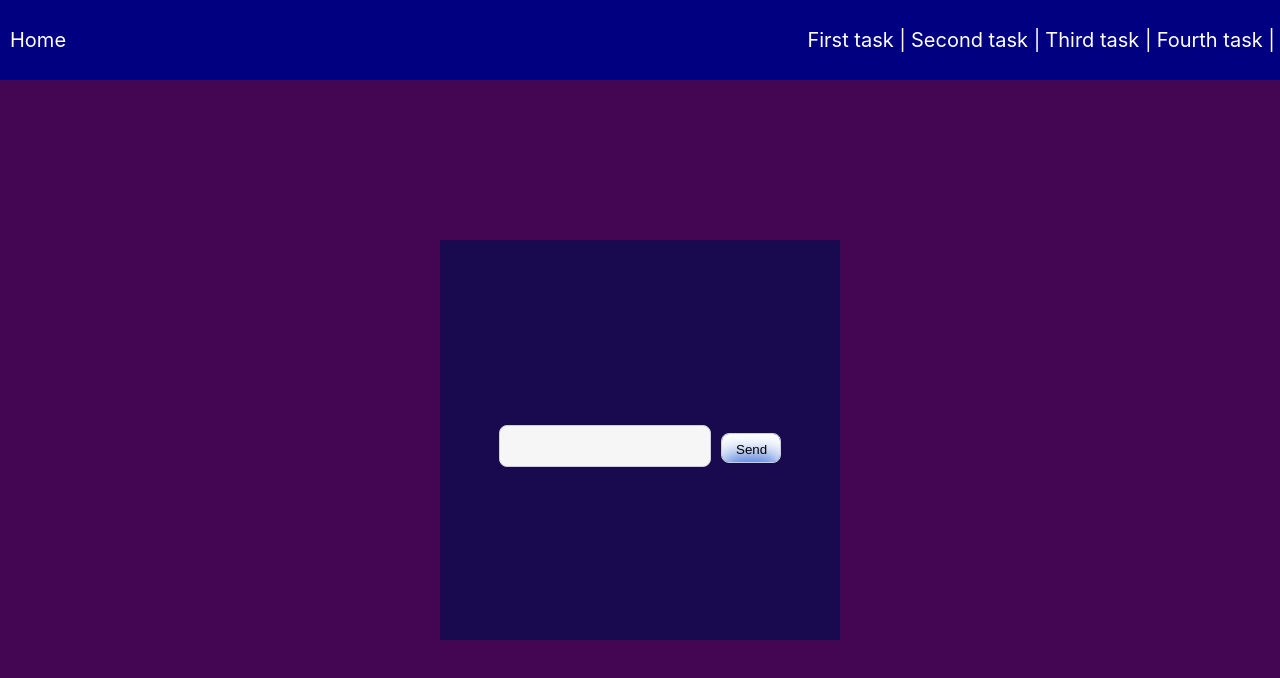
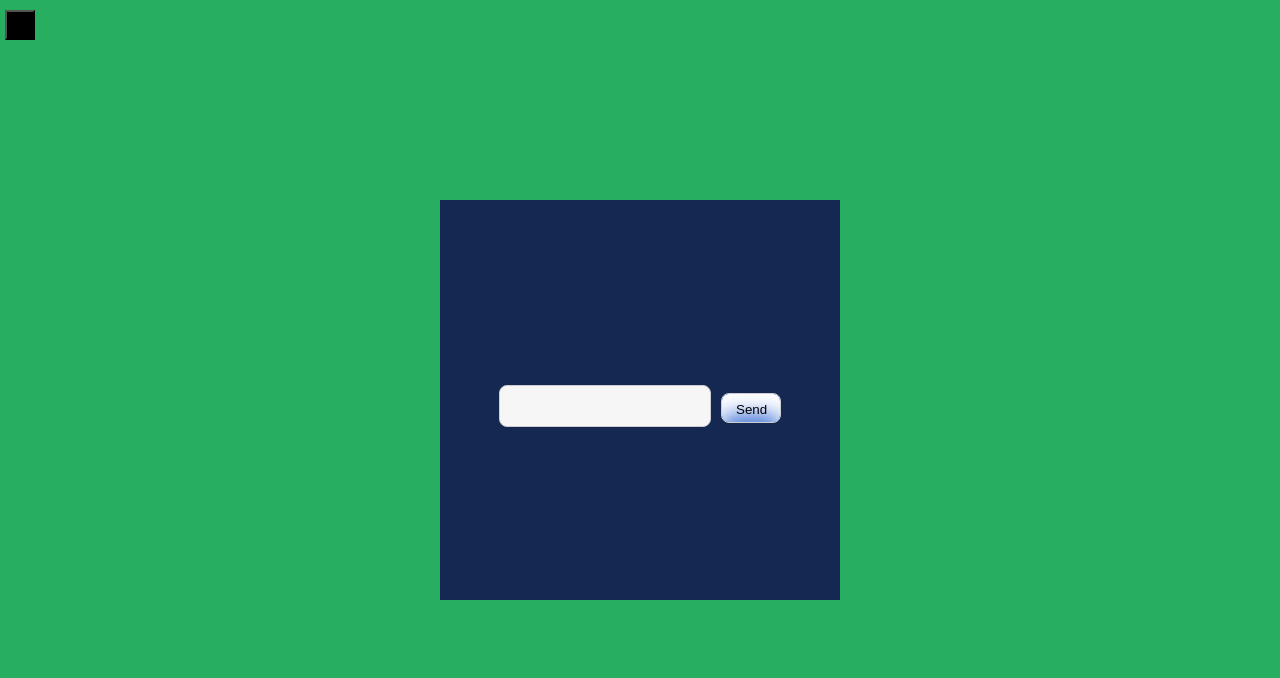
Before and after one commit to AlexeyGorbachevskiy/Ignat_Tasks, a React (Create React App) app in the folder my-app/: page /#/fourth_task in a window 1280 px wide. Shown: the top 678 px of the page. Built offline with nearby package versions, Linux system fonts and the light colour scheme; the HTML template or start-up script is replaced by a standard one.

Commit message:
5 task is in progress

```diff
--- a/my-app/public/index.html
+++ b/my-app/public/index.html
@@ -11,6 +11,7 @@
     />
     <link rel="apple-touch-icon" href="%PUBLIC_URL%/logo192.png"/>
 
+    <link href="https://fonts.googleapis.com/icon?family=Material+Icons" rel="stylesheet">
     <!--
       manifest.json provides metadata used when your web app is installed on a
       user's mobile device or desktop. See https://developers.google.com/web/fundamentals/web-app-manifest/
--- a/my-app/src/App.css
+++ b/my-app/src/App.css
@@ -1,20 +1,10 @@
 .container{
-    display: grid;
-    grid-template-rows: 10% 1fr;
-    min-width: 100vw;
-    min-height: 100vh;
-    background-color: #440553;
-}
-
-.content{
+    height: 100vh;
+    position: relative;
+    overflow-x:hidden;
+    background-color: #27ae60;
     display: flex;
-    flex-direction: column;
     justify-content: center;
     align-items: center;
+    color: white;
 }
-
-.greeting{
-    font-family: -apple-system;
-    font-size: 30px;
-    font-weight: 600;
-}
--- a/my-app/src/App.tsx
+++ b/my-app/src/App.tsx
@@ -1,9 +1,6 @@
 import React, {useState} from 'react';
 import './App.css';
-import NotYourMessage from './components/FirstTask/MessageItem/NotYourMessage/NotYourMessage';
-import YourMessage from './components/FirstTask/MessageItem/YourMessage/YourMessage';
 import {StatePropsType} from "./redux/state";
-import MyAffairs from "./components/SecondTask/MyAffairs/MyAffairs";
 import Header from "./components/Header/Header";
 import {BrowserRouter, HashRouter, Route} from "react-router-dom";
 import FirstTask from "./components/FirstTask/FirstTask";
@@ -14,10 +11,10 @@ import FourthTask from "./components/FourthTask/FourthTask";
 export type FilterStateType = 'all' | 'high' | 'medium' | 'low';
 
 function App(props: StatePropsType) {
-
     return (
         <HashRouter>
             <div className={'container'}>
+
                 <Header/>
                 <div className={'content'}>
                     <Route exact path='/' render={() => <span className={'greeting'}>Hi, how u doing?</span>}/>
--- /dev/null
+++ b/my-app/src/components/Header/Header.css
@@ -0,0 +1,128 @@
+* {
+    margin: 0;
+    padding: 0;
+}
+
+.menu {
+    position: fixed;
+    top: 0;
+    left: 0;
+    width: 20%;
+    height: 100vh;
+
+    background-color: #000000;
+    display: flex;
+    flex-direction: column;
+    justify-content: center;
+    transition: 1s;
+    transform: translateX(-100%);
+}
+
+.menu_active {
+    transform: translateX(0%);
+}
+
+.menu_list {
+    display: flex;
+    flex-direction: column;
+    justify-content: space-around;
+    align-items: center;
+    height: 50%;
+}
+
+
+.menu_btn {
+    cursor: pointer;
+    position: absolute;
+    top: 10px;
+    right: -35px;
+
+    width: 30px;
+    height: 30px;
+    background-color: #000000;
+    outline: none;
+    font-family: -apple-system;
+}
+
+
+
+.link {
+    text-decoration: none;
+    color: white;
+    font-family: -apple-system;
+    transition-duration: 1s;
+    font-size: 16px;
+    font-style: italic;
+    display: block;
+    transition: background-color;
+}
+
+.link:hover {
+    color: black;
+    background-color: #ffffff;
+}
+
+.pre_junior {
+    cursor: pointer;
+    text-decoration: none;
+    color: white;
+    text-transform: uppercase;
+    font-weight: 900;
+    transition: color;
+    transition-duration: 1s;
+    font-size: 20px;
+}
+
+.pre_junior_dropdown {
+    position: relative;
+    display: inline-block;
+    /*top:-17px; left:5px;*/
+    top:5px; right:120px;
+}
+
+.pre_junior_dropdown_content {
+    display: none;
+    position: absolute;
+    background-color: black;
+    min-width: 160px;
+    box-shadow: 0px 8px 16px 0px rgba(144, 35, 35, 0.2);
+    z-index: 1;
+}
+
+.pre_junior:hover {
+    color: red;
+}
+
+.pre_junior:hover .pre_junior_dropdown_content {
+    display: block;
+}
+
+.junior {
+    cursor: pointer;
+    text-decoration: none;
+    color: white;
+    text-transform: uppercase;
+    font-weight: 900;
+    transition: color;
+    transition-duration: 1s;
+    font-size: 20px;
+}
+
+.junior:hover {
+    color: red;
+}
+
+.junior_plus {
+    cursor: pointer;
+    text-decoration: none;
+    color: white;
+    text-transform: uppercase;
+    font-weight: 900;
+    transition: color;
+    transition-duration: 1s;
+    font-size: 20px;
+}
+
+.junior_plus:hover {
+    color: red;
+}
--- a/my-app/src/components/Header/Header.module.css
+++ /dev/null
@@ -1,64 +0,0 @@
-*{
-    margin:0;
-    padding: 0;
-}
-
-.header{
-    width:100%;
-    display: flex;
-    justify-content: space-between;
-    align-items: center;
-    background-color: navy;
-}
-
-
-.home_navbar{
-    color: white;
-    margin-left: 10px;
-}
-
-
-.tasks_navbar{
-    display: flex;
-    justify-content: flex-end;
-    align-items: center;
-    background-color: navy;
-}
-
-.home_link{
-    text-decoration: none;
-    color: white;
-    transition: color;
-    transition-duration: 500ms;
-    font-size: 20px;
-    font-family: -apple-system;
-}
-
-
-.home_link:hover{
-    cursor:pointer;
-    color:red;
-}
-
-
-
-
-.link{
-    margin-right: 5px;
-    text-decoration: none;
-    color: white;
-    transition: color;
-    transition-duration: 500ms;
-    font-size: 20px;
-    font-family: -apple-system;
-}
-
-.link:hover{
-    cursor:pointer;
-    color:red;
-}
-
-.link:after{
-    content:' | ';
-    color: white;
-}
--- a/my-app/src/components/Header/Header.tsx
+++ b/my-app/src/components/Header/Header.tsx
@@ -1,23 +1,49 @@
-import React from 'react';
-import obj from './Header.module.css';
+import React, {useState} from 'react';
+import './Header.css';
 import {NavLink} from "react-router-dom";
 
 
 function Header() {
+    let [menu, setMenu] = useState('menu');
+    const onNavBtnClickHandler = () => {
+        if (menu === 'menu') {
+            setMenu('menu menu_active');
+        } else {
+            setMenu('menu');
+        }
+
+    }
 
     return (
-        <div className={obj.header}>
-            <span className={obj.home_navbar}><NavLink className={obj.home_link} to={'/'}>Home</NavLink></span>
+        <div className={'wrapper'}>
+            <div className={menu}>
+                <i className="material-icons">menu</i>
+                <button onClick={onNavBtnClickHandler} className='menu_btn'></button>
 
-            <span className={obj.tasks_navbar}>
-            <span><NavLink className={obj.link} to={'/first_task'}>First task</NavLink></span>
-            <span> <NavLink className={obj.link} to={'/second_task'}>Second task</NavLink></span>
-            <span> <NavLink className={obj.link} to={'/third_task'}>Third task</NavLink></span>
-            <span> <NavLink className={obj.link} to={'/fourth_task'}>Fourth task</NavLink></span>
-            </span>
+                <span className={'menu_list'}>
+                    <span className={'pre_junior'}>Pre Junior
+
+                    <div className={'pre_junior_dropdown'}>
+                        <div className={'pre_junior_dropdown_content'}>
+                        <span><NavLink className={'link'} to={'/first_task'}>First task</NavLink></span>
+                        <span> <NavLink className={'link'} to={'/second_task'}>Second task</NavLink></span>
+                        <span> <NavLink className={'link'} to={'/third_task'}>Third task</NavLink></span>
+                        <span> <NavLink className={'link'} to={'/fourth_task'}>Fourth task</NavLink></span>
+                        </div>
+                    </div>
+
+                    </span>
+
+                    <span className={'junior'}>Junior</span>
+                    <span className={'junior_plus'}>Junior+</span>
+
+
+                </span>
+
+                {/*<span className={obj.home_navbar}><NavLink className={obj.home_link} to={'/'}>Home</NavLink></span>*/}
+            </div>
         </div>
-
-    );
+);
 }
 
 
```
